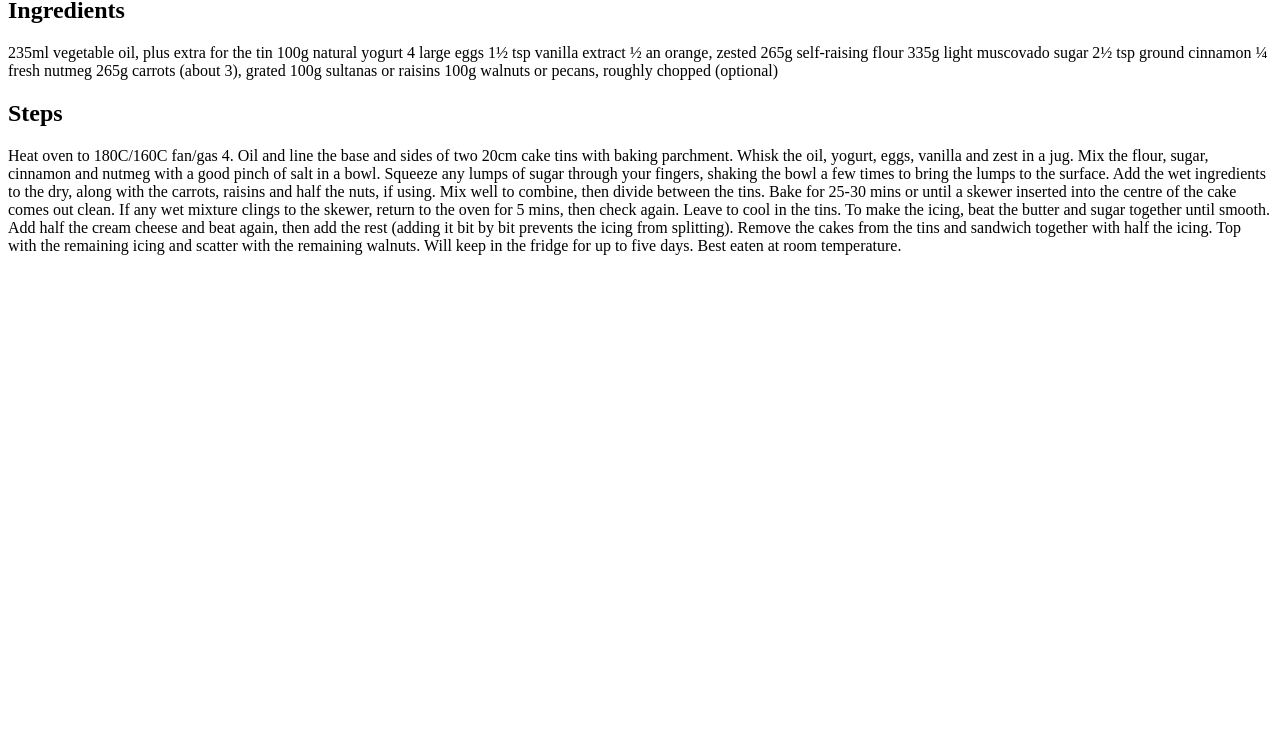
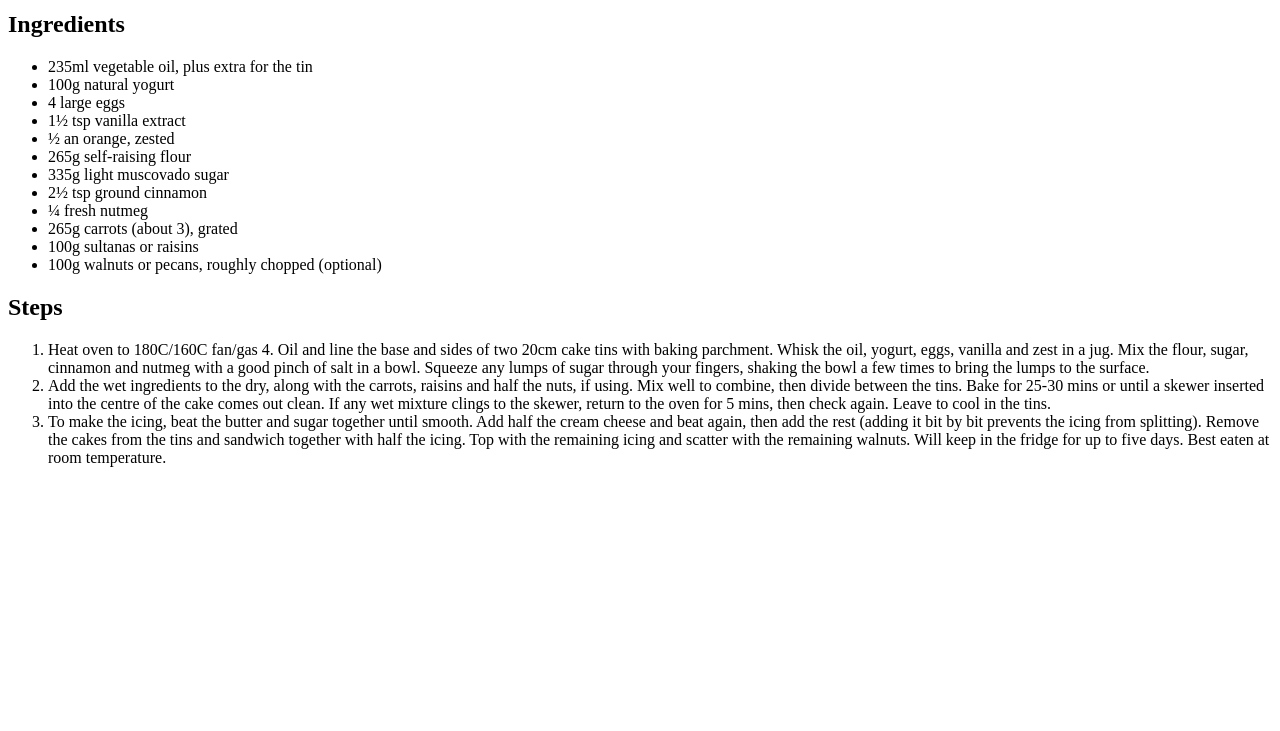
Before and after one commit to fbw-28/11-UIB-content-lists, a plain HTML site: page daniel/carrot-cake.html in a window 1280 px wide. Shown: the part 69-800 px from the top of the page. Drawn offline with Linux system fonts and the light colour scheme.

Commit message:
task finished

```diff
--- a/daniel/carrot-cake.html
+++ b/daniel/carrot-cake.html
@@ -1,28 +1,45 @@
+<!DOCTYPE html>
+<html lang="en">
+<head>
+  <meta charset="UTF-8">
+  <meta name="viewport" content="width=device-width, initial-scale=1.0">
+  <title>Carrot Cake Recipe</title>
+</head>
+<body>
+
+
 <h1>Easy carrot cake</h1>
 <section>
   <h2>Ingredients</h2>
-
-  235ml vegetable oil, plus extra for the tin
-  100g natural yogurt
-  4 large eggs
-  1½ tsp vanilla extract
-  ½ an orange, zested
-  265g self-raising flour
-  335g light muscovado sugar
-  2½ tsp ground cinnamon
-  ¼ fresh nutmeg
-  265g carrots (about 3), grated
-  100g sultanas or raisins
-  100g walnuts or pecans, roughly chopped (optional)
+  <ul>
+  <li>235ml vegetable oil, plus extra for the tin</li>
+  <li>100g natural yogurt</li>
+  <li>4 large eggs</li>
+  <li>1½ tsp vanilla extract</li>
+  <li>½ an orange, zested</li>
+  <li>265g self-raising flour</li>
+  <li>335g light muscovado sugar</li>
+  <li>2½ tsp ground cinnamon</li>
+  <li>¼ fresh nutmeg</li>
+  <li>265g carrots (about 3), grated</li>
+  <li>100g sultanas or raisins</li>
+  <li>100g walnuts or pecans, roughly chopped (optional)</li>
+</ul>
 
 </section>
 <section>
   <h2>Steps</h2>
-
-  Heat oven to 180C/160C fan/gas 4. Oil and line the base and sides of two 20cm cake tins with baking parchment. Whisk the oil, yogurt, eggs, vanilla and zest in a jug. Mix the flour, sugar, cinnamon and nutmeg with a good pinch of salt in a bowl. Squeeze any lumps of sugar through your fingers, shaking the bowl a few times to bring the lumps to the surface.
-
+  <ol>
+<li>
+    Heat oven to 180C/160C fan/gas 4. Oil and line the base and sides of two 20cm cake tins with baking parchment. Whisk the oil, yogurt, eggs, vanilla and zest in a jug. Mix the flour, sugar, cinnamon and nutmeg with a good pinch of salt in a bowl. Squeeze any lumps of sugar through your fingers, shaking the bowl a few times to bring the lumps to the surface.
+</li>
+<li>
   Add the wet ingredients to the dry, along with the carrots, raisins and half the nuts, if using. Mix well to combine, then divide between the tins. Bake for 25-30 mins or until a skewer inserted into the centre of the cake comes out clean. If any wet mixture clings to the skewer, return to the oven for 5 mins, then check again. Leave to cool in the tins.
-
+</li>
+<li>
   To make the icing, beat the butter and sugar together until smooth. Add half the cream cheese and beat again, then add the rest (adding it bit by bit prevents the icing from splitting). Remove the cakes from the tins and sandwich together with half the icing. Top with the remaining icing and scatter with the remaining walnuts. Will keep in the fridge for up to five days. Best eaten at room temperature.
-
+</li>
+</ol>
 </section>
+</body>
+</html>
```
